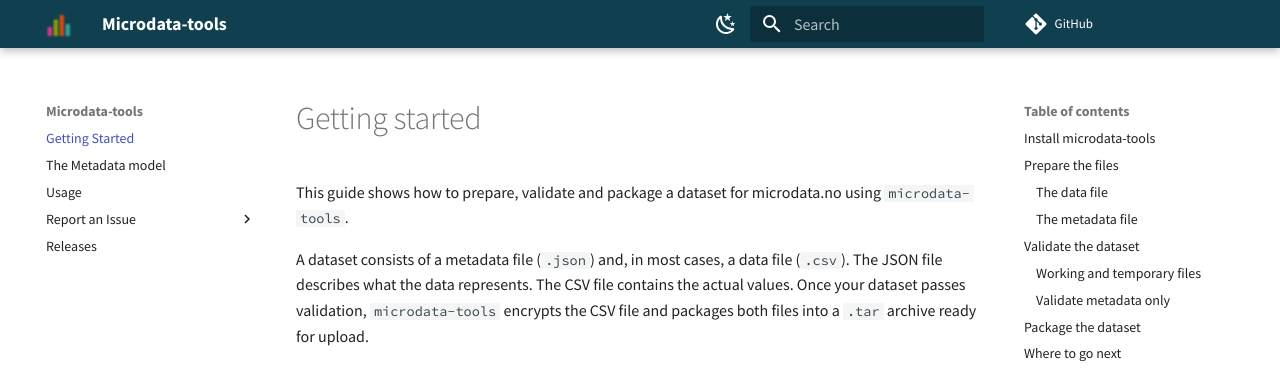
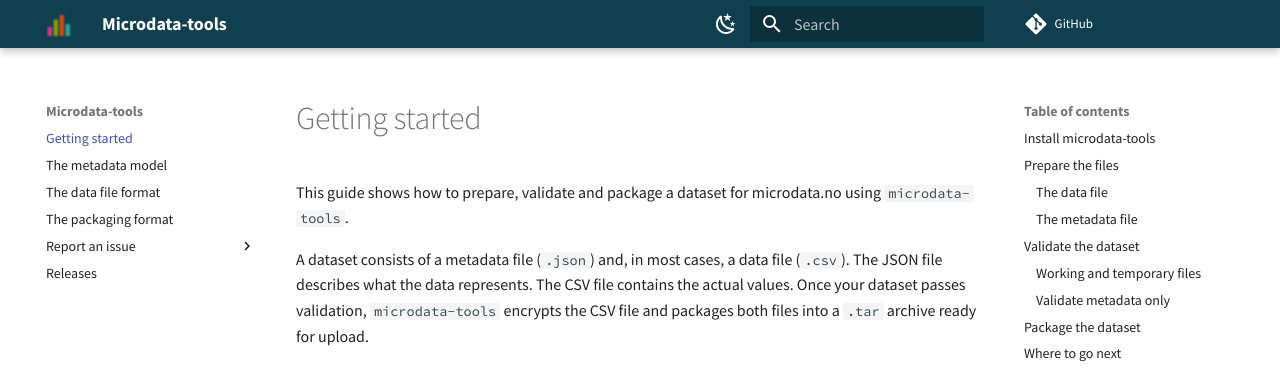
Before and after one commit to statisticsnorway/microdata-tools, an MkDocs documentation site: the page built from docs/index.md, in a window 1280 px wide. Shown: the top 368 px of the page. Built offline with MkDocs 1.6.1 and Material for MkDocs 9.7.7, drawn with Linux system fonts in a browser that asks for light colours; comment, search, counter and statistics services are not loaded.

Commit message:
Update mkdocs navigation

```diff
--- a/mkdocs.yml
+++ b/mkdocs.yml
@@ -30,10 +30,11 @@
   - stylesheets/extra.css
 
 nav:
-  - Getting Started: index.md
-  - The Metadata model: metadata-model.md
-  - Usage: USAGE.md
-  - Report an Issue:
+  - Getting started: index.md
+  - The metadata model: metadata-model.md
+  - The data file format: data-file-format.md
+  - The packaging format: packaging-format.md
+  - Report an issue:
       - Issue template EN: issue_templates/issue_template_en.md
       - Issue template NO: issue_templates/issue_template_no.md
   - Releases: https://github.com/statisticsnorway/microdata-tools/releases
```
